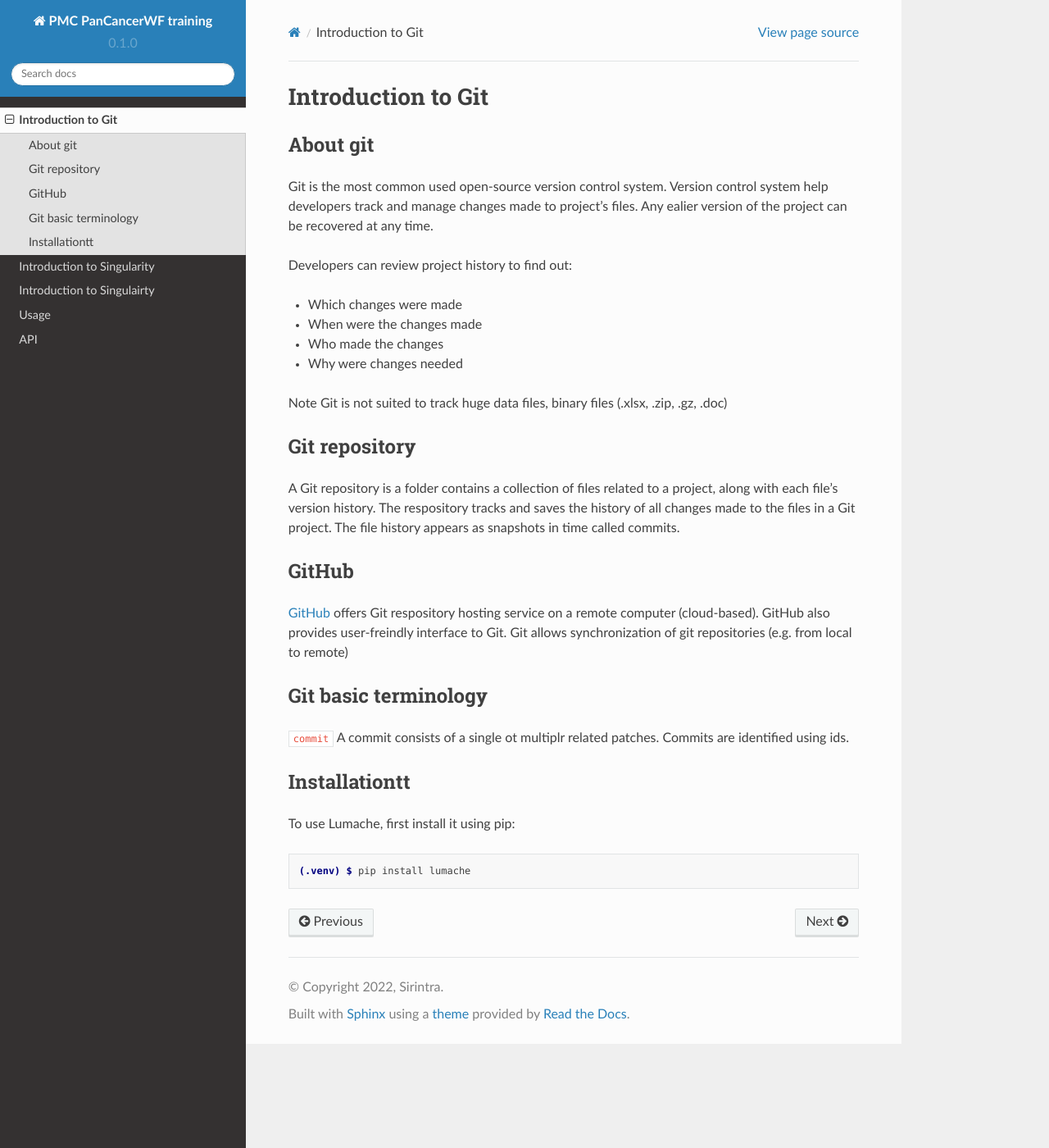
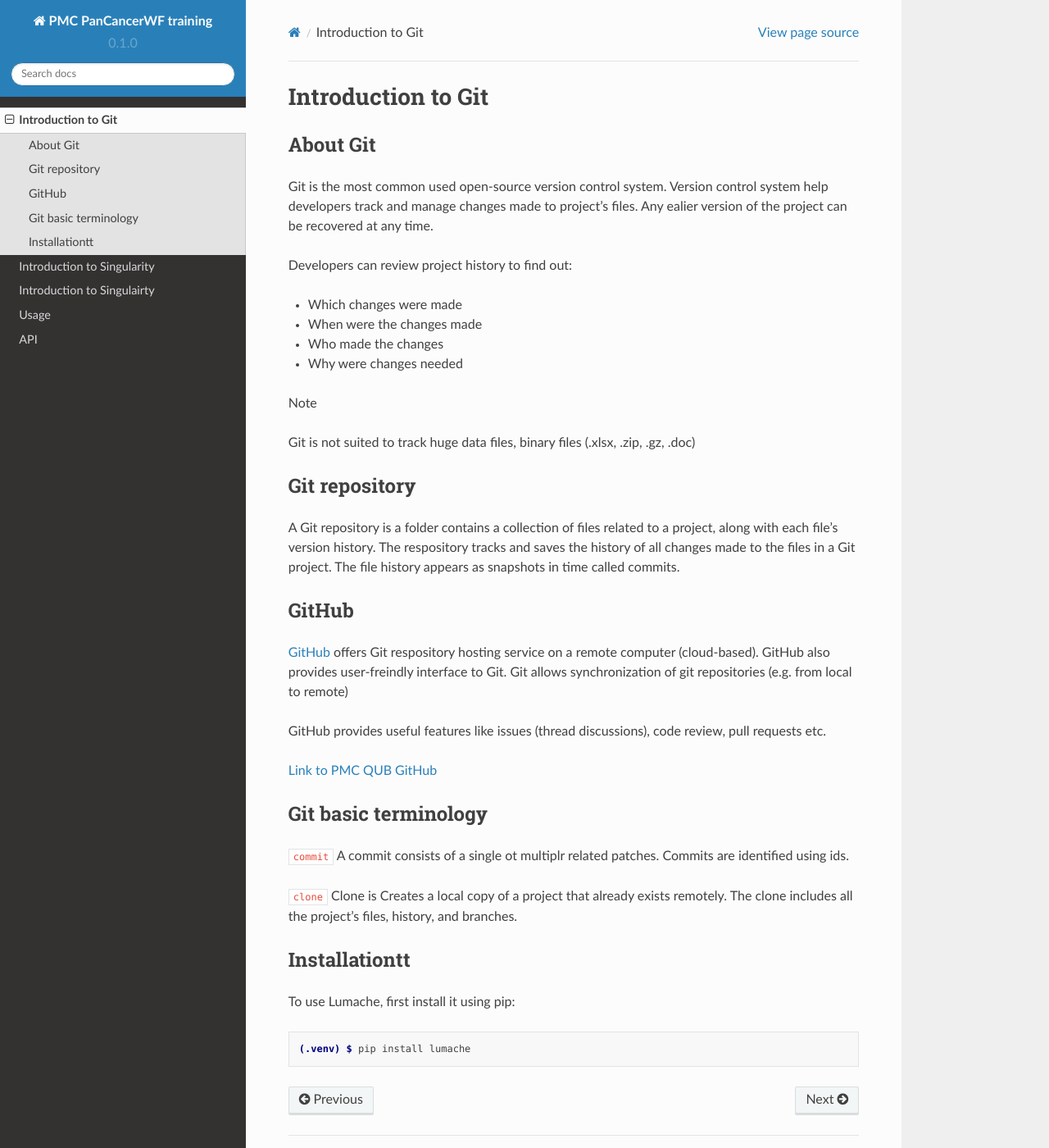
Before and after one commit to sirintra/PMC-PC-training, a Sphinx documentation site: the page built from docs/source/git.rst, in a window 1280 px wide and 1400 px high. Shown: the whole window at 82% size. Built offline with Sphinx 7.4.7 and the Read the Docs theme 2.0.0, drawn with Linux system fonts in a browser that asks for light colours.

Commit message:
Update git.rst

```diff
--- a/docs/source/git.rst
+++ b/docs/source/git.rst
@@ -1,7 +1,7 @@
 Introduction to Git
 ====================================
 
-About git
+About Git
 ----------
 Git is the most common used open-source version control system. Version control system help developers track and manage changes made to project's files. Any ealier version of the project can be recovered at any time.
 
@@ -13,6 +13,7 @@ Developers can review project history to find out:
 * Why were changes needed
 
 Note
+
 Git is not suited to track huge data files, binary files (.xlsx, .zip, .gz, .doc)
 
 Git repository
@@ -23,10 +24,18 @@ GitHub
 ----------
 `GitHub <https://github.com/>`_ offers Git respository hosting service on a remote computer (cloud-based). GitHub also provides user-freindly interface to Git. Git allows synchronization of git repositories (e.g. from local to remote)
 
+GitHub provides useful features like issues (thread discussions), code review, pull requests etc.
+
+`Link to PMC QUB GitHub <https://github.com/PMC-QUB-HTS>`_
+
 Git basic terminology
 ---------------------
 ``commit``
 A commit consists of a single ot multiplr related patches. Commits are identified using ids.
+
+``clone``
+Clone is Creates a local copy of a project that already exists remotely. The clone includes all the project's files, history, and branches.
+
 
 .. _installationtt:
 
```
